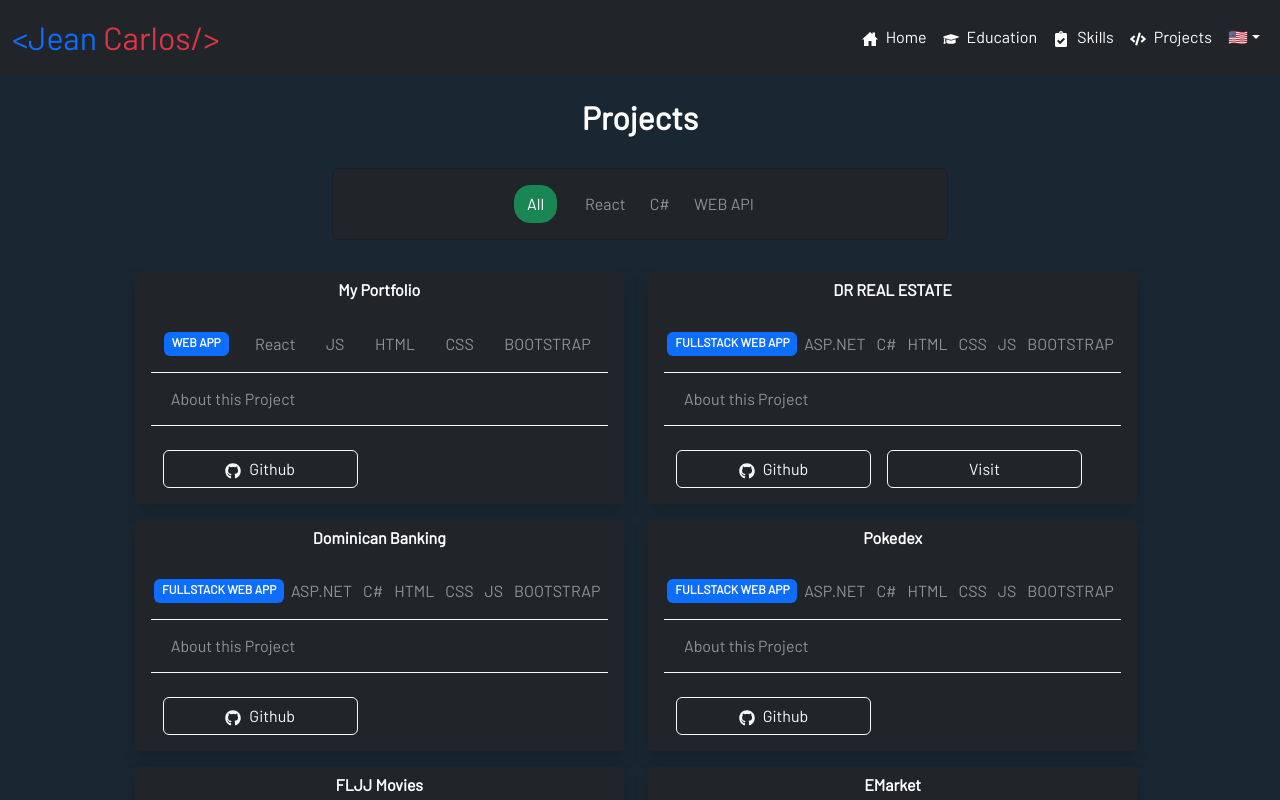
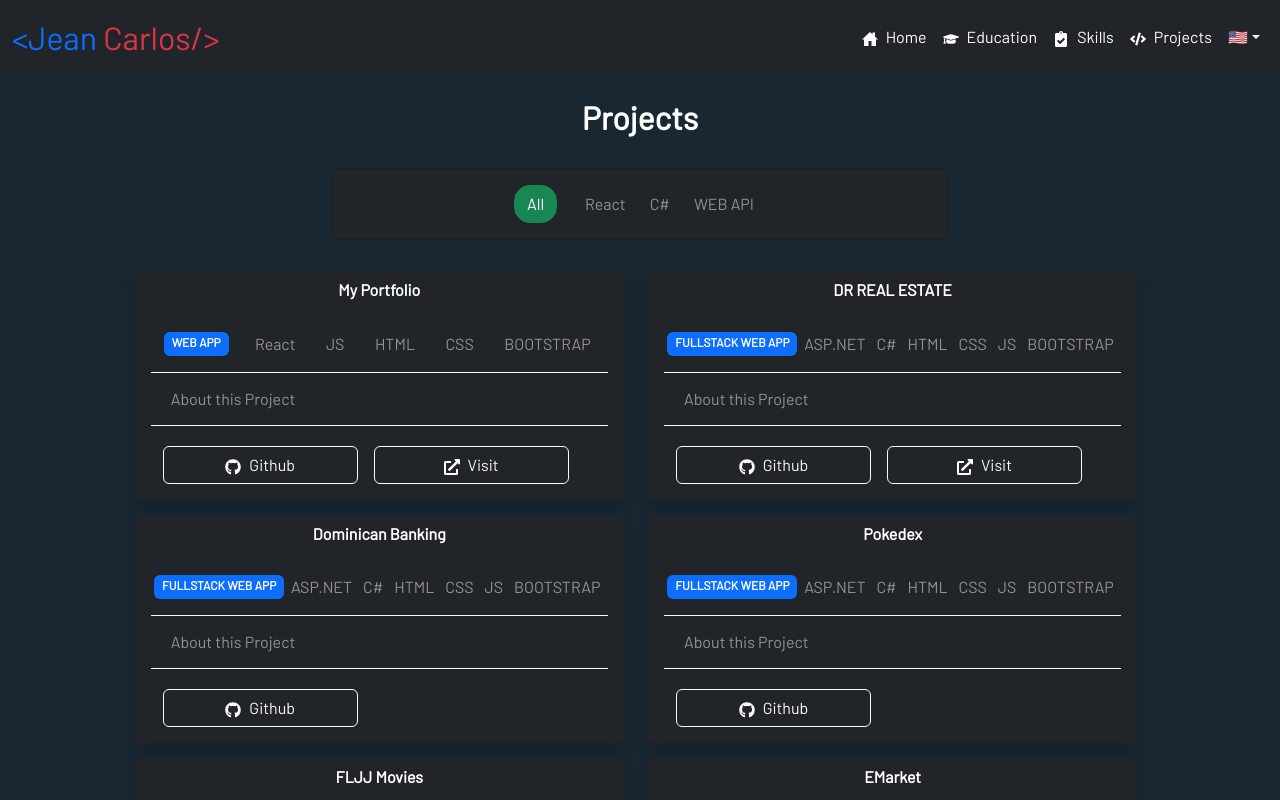
Before and after one commit to Z3r0J/z3r0jPortfolio, a React (Vite) app: page /projects in a window 1280 px wide. Shown: the top 800 px of the page. Built offline with nearby package versions, Linux system fonts and the light colour scheme; a web font is replaced by a local one.

Commit message:
Some changes in contact animation and Add project link

```diff
--- a/public/style.css
+++ b/public/style.css
@@ -24,6 +24,9 @@ ul{
 }
 
 @media screen and (max-width:470px) {
+    .btn-project{
+        width: 100%!important;
+    }
     .text-name{
         font-size: 9px;
 
--- a/src/components/Projects/Cards/ProjectCard.jsx
+++ b/src/components/Projects/Cards/ProjectCard.jsx
@@ -1,5 +1,5 @@
 import React from 'react'
-import { FaGithub } from 'react-icons/fa'
+import { FaExternalLinkAlt, FaGithub } from 'react-icons/fa'
 import { cardProjectAnimated } from '../../../helpers/Animation'
 import Text from '../../../helpers/lang/Text'
 import { motion } from 'framer-motion'
@@ -41,9 +41,9 @@ export const ProjectCard = ({ project }) => {
                             </div>
                         </div>
                     </div>
-                    <div className='container-fluid mt-4'>
-                        {project.github!==""?<a href={project.github} target="_blank" className='btn btn-outline-light me-3' style={{width:"45%"}}><FaGithub className='me-2'/>Github</a>:""}
-                        {project.projectUrl!==""?<a href={project.projectUrl} target="_blank" className='btn btn-outline-light me-3' style={{width:"45%"}}>Visit</a>:""}
+                    <div className='container-fluid mt-1'>
+                        {project.github!==""?<a href={project.github} target="_blank" className='btn btn-outline-light me-3 mt-3 btn-project' style={{width:"45%"}}><FaGithub className='me-2'/>Github</a>:""}
+                        {project.projectUrl!==""?<a href={project.projectUrl} target="_blank" className='btn btn-outline-light me-3 mt-3 btn-project' style={{width:"45%"}}><FaExternalLinkAlt className='me-2'/>Visit</a>:""}
                     </div>
                 </div>
             </motion.div>
--- a/src/helpers/Animation.js
+++ b/src/helpers/Animation.js
@@ -1,13 +1,13 @@
 export const cardContactAnimated = {
     offscreen: {
-        y: 400,
+        x: -400,
         opacity: 0
     },
     onscreen: {
-        y: 0,
+        x: 0,
         opacity: 1,
         transition: {
-            type: "tween",
+            type: "spring",
             bounce: 0.3,
             duration: 0.7
         }
--- a/src/helpers/MyProjects.js
+++ b/src/helpers/MyProjects.js
@@ -7,7 +7,7 @@ export const MyProjects = [
     collaborator:[],
     image: "#",
     github:"https://github.com/Z3r0J/z3r0jPortfolio",
-    projectUrl:"",
+    projectUrl:"https://jreyes.vercel.app",
     category:"WEB APP"
 },
 {
@@ -18,7 +18,7 @@ export const MyProjects = [
     collaborator:["Jose Miguel Cayetano Marquez","Johanly Ariel Baez Lima"],
     image: "#",
     github:"https://github.com/Z3r0J/DRRealState",
-    projectUrl:"#",
+    projectUrl:"https://drrealestate.somee.com",
     category:"FULLSTACK WEB APP"
 },
 {
```
